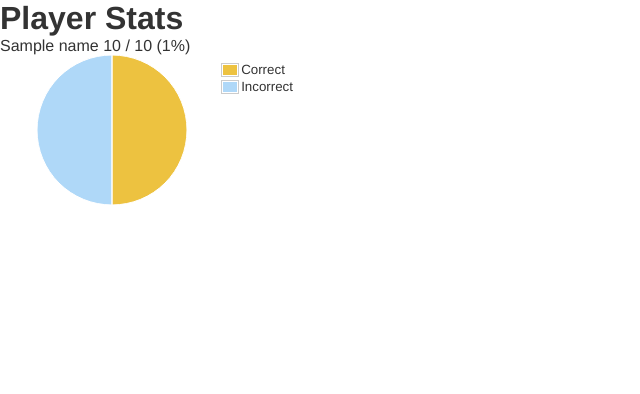
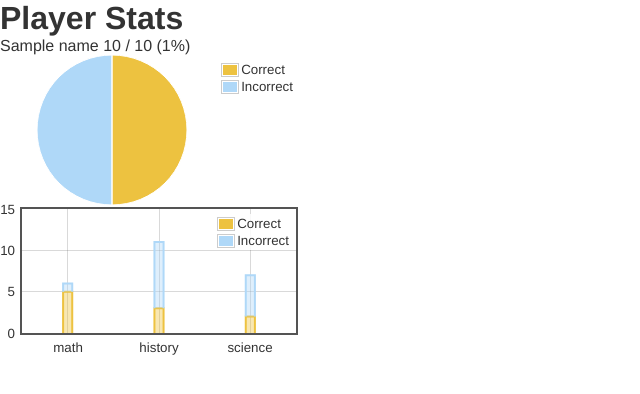
Before and after one commit to ryoung786/quick_recall, a Flask app: template templates/f/players/stats.html in a window 1280 px wide. Shown: the top 394 px of the page, without its empty margins (0-640 px from the left). Run offline with Flask 2, Linux system fonts and the light colour scheme; the template is opened without the code that fills it: most values are stand-ins (such as "Sample title", 1, 10 or a date in 2020); parts of the project's set-up code (start-up, migrations or seed data) failed here and were passed over.

Commit message:
adding tags breakdown flot graph.  using hardcoded table in the template -- next step is to populate that dynamically. it'll also be hard to map the tag names to the x tick steps

```diff
--- a/f_models/players.py
+++ b/f_models/players.py
@@ -36,8 +36,7 @@ def statsForQuestions(player_id, questions):
     for q in questions:
         for a in q['answers']:
             if a['player_id'] != ObjectId(player_id): continue
-            d = incorrect
-            if a['correct']: d = correct
+            d = correct if a['correct'] else incorrect
             d['total'] += 1
             for tag in q['tags']:
                 val = d.get(tag, 0)
--- a/static/css/match/stats.css
+++ b/static/css/match/stats.css
@@ -10,3 +10,7 @@
     width: 300px;
     height: 150px;
 }
+
+.tag-data {
+    display: none;
+}
--- /dev/null
+++ b/static/js/lib/jquery.flot.stack.min.js
@@ -0,0 +1 @@
+(function(b){var a={series:{stack:null}};function c(f){function d(k,j){var h=null;for(var g=0;g<j.length;++g){if(k==j[g]){break}if(j[g].stack==k.stack){h=j[g]}}return h}function e(C,v,g){if(v.stack==null){return}var p=d(v,C.getData());if(!p){return}var z=g.pointsize,F=g.points,h=p.datapoints.pointsize,y=p.datapoints.points,t=[],x,w,k,J,I,r,u=v.lines.show,G=v.bars.horizontal,o=z>2&&(G?g.format[2].x:g.format[2].y),n=u&&v.lines.steps,E=true,q=G?1:0,H=G?0:1,D=0,B=0,A;while(true){if(D>=F.length){break}A=t.length;if(F[D]==null){for(m=0;m<z;++m){t.push(F[D+m])}D+=z}else{if(B>=y.length){if(!u){for(m=0;m<z;++m){t.push(F[D+m])}}D+=z}else{if(y[B]==null){for(m=0;m<z;++m){t.push(null)}E=true;B+=h}else{x=F[D+q];w=F[D+H];J=y[B+q];I=y[B+H];r=0;if(x==J){for(m=0;m<z;++m){t.push(F[D+m])}t[A+H]+=I;r=I;D+=z;B+=h}else{if(x>J){if(u&&D>0&&F[D-z]!=null){k=w+(F[D-z+H]-w)*(J-x)/(F[D-z+q]-x);t.push(J);t.push(k+I);for(m=2;m<z;++m){t.push(F[D+m])}r=I}B+=h}else{if(E&&u){D+=z;continue}for(m=0;m<z;++m){t.push(F[D+m])}if(u&&B>0&&y[B-h]!=null){r=I+(y[B-h+H]-I)*(x-J)/(y[B-h+q]-J)}t[A+H]+=r;D+=z}}E=false;if(A!=t.length&&o){t[A+2]+=r}}}}if(n&&A!=t.length&&A>0&&t[A]!=null&&t[A]!=t[A-z]&&t[A+1]!=t[A-z+1]){for(m=0;m<z;++m){t[A+z+m]=t[A+m]}t[A+1]=t[A-z+1]}}g.points=t}f.hooks.processDatapoints.push(e)}b.plot.plugins.push({init:c,options:a,name:"stack",version:"1.2"})})(jQuery);
--- a/static/js/match/stats.js
+++ b/static/js/match/stats.js
@@ -9,7 +9,25 @@
              },
              // legend: { show: false }
          };
+
+         this.tags_options = {
+             series: {
+                 stack: true,
+                 bars: {
+                     show: true,
+                     barWidth: 10,
+                     align: 'center'
+                 }
+             },
+             xaxis: {
+                 ticks: [[100, 'math'], [200, 'history'], [300, 'science']],
+                 min: 50,
+                 max: 350
+             }
+         };
+
          this.drawPlayerCorrectIncorrect();
+         this.drawTagsBreakdown();
      };
 
      Stats.prototype = {
@@ -18,11 +36,31 @@
              $('.player').each(function() {
                  var num_correct = $(this).data('num-correct');
                  var num_incorrect = $(this).data('num-incorrect');
-                 var data = [num_correct, num_incorrect];
 
                  var data = [{ label: "Correct", data: num_correct },
                              { label: "Incorrect", data: num_incorrect }];
-                 $.plot($('.flot', this), data, self.pie_options);
+                 $.plot($('.flot.pie', this), data, self.pie_options);
+             });
+         },
+         drawTagsBreakdown : function() {
+             var self = this;
+             $('.player').each(function() {
+                 var correct = [];
+                 $('.correct td').each(function() {
+                     var x = parseInt($(this).data('xval'));
+                     var y = parseInt($(this).text());
+                     correct.push([x, y]);
+                 });
+                 var incorrect = [];
+                 $('.incorrect td').each(function() {
+                     var x = parseInt($(this).data('xval'));
+                     var y = parseInt($(this).text());
+                     incorrect.push([x, y]);
+                 });
+
+                 var data = [{ label: "Correct", data: correct },
+                             { label: "Incorrect", data: incorrect }];
+                 $.plot($('.flot.tags', this), data, self.tags_options);
              });
          }
      };
--- a/templates/f/players/stats.html
+++ b/templates/f/players/stats.html
@@ -13,7 +13,21 @@
                  data-percent-correct="{{ stats.percent }}">
                 {{ name }}
                 {{ stats.correct.total }} / {{ stats.total }} ({{ stats.percent }}%)
-                <div class="flot"></div>
+                <div class="flot pie"></div>
+                <div class="flot tags"></div>
+
+                <table class="tag-data">
+                    <tr class="correct">
+                        <td class="name" data-tagname="math" data-xval="100">5</td>
+                        <td class="name" data-tagname="history" data-xval="200">3</td>
+                        <td class="name" data-tagname="science" data-xval="300">2</td>
+                    </tr>
+                    <tr class="incorrect">
+                        <td class="name" data-tagname="math" data-xval="100">1</td>
+                        <td class="name" data-tagname="history" data-xval="200">8</td>
+                        <td class="name" data-tagname="science" data-xval="300">5</td>
+                    </tr>
+                </table>
             </div>
         </div>
 
@@ -22,6 +36,7 @@
         <script type="text/javascript" src="/static/js/lib/underscore-min.js"></script>
         <script type="text/javascript" src="/static/js/lib/jquery.flot.min.js"></script>
         <script type="text/javascript" src="/static/js/lib/jquery.flot.pie.min.js"></script>
+        <script type="text/javascript" src="/static/js/lib/jquery.flot.stack.min.js"></script>
         <script type="text/javascript" src="/static/js/match/stats.js"></script>
     </body>
 </html>
```
